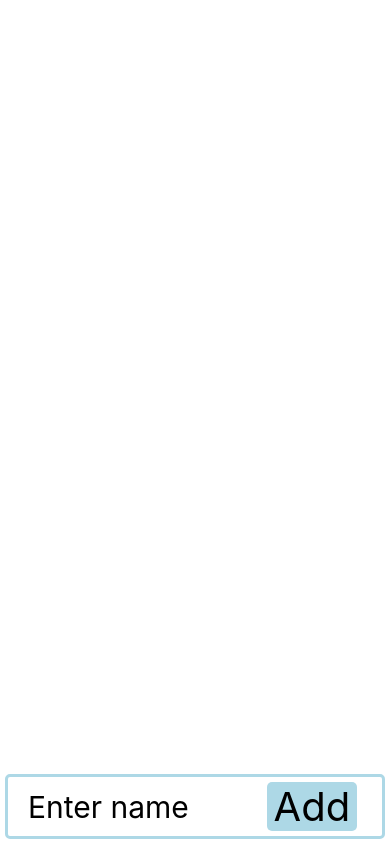
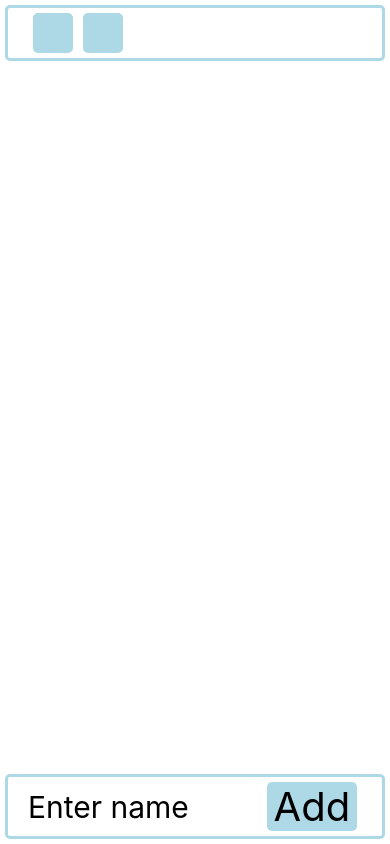
Before and after one commit to joakim-ha/countingstuff, a React Native app: screen / in a window 390 px wide. Built offline with nearby package versions, Linux system fonts and the light colour scheme.

Commit message:
Added sorting functionality

```diff
--- a/App.js
+++ b/App.js
@@ -15,6 +15,7 @@ import { SafeAreaView, SafeAreaProvider } from "react-native-safe-area-context";
 
 import { AddRow } from "./components/AddRow";
 import { CountableRow } from "./components/CountableRow";
+import { SortingRow } from "./components/StortingRow";
 import { loadCountables, saveCountables } from "./storage/CountableStorage";
 
 export default function App() {
@@ -93,6 +94,18 @@ export default function App() {
     }
   };
 
+  const sortAlpha = () => {
+    const sortedCountables = [...countables].sort((a, b) =>
+      a.name.localeCompare(b.name),
+    );
+    setCountables(sortedCountables);
+  };
+
+  const sortCount = () => {
+    const sortedCountables = [...countables].sort((a, b) => b.count - a.count);
+    setCountables(sortedCountables);
+  };
+
   // https://medium.com/@nickyang0501/keyboardavoidingview-not-working-properly-c413c0a200d4
 
   return (
@@ -102,6 +115,8 @@ export default function App() {
     >
       <SafeAreaProvider>
         <SafeAreaView style={styles.container}>
+          <SortingRow sortAlpha={sortAlpha} sortCount={sortCount} />
+
           <ScrollView>
             {countables.map((countable, index) => (
               <CountableRow
--- /dev/null
+++ b/components/StortingRow.js
@@ -0,0 +1,23 @@
+import { View } from "react-native";
+
+import { CountableButton } from "./CountableButton";
+import { CommonStyles } from "../styles/CommonStyles";
+
+export const SortingRow = ({ sortAlpha, sortCount }) => (
+  <View alignItems="center">
+    <View style={CommonStyles.row}>
+      <CountableButton
+        submit={() => {
+          sortAlpha();
+        }}
+        imageSource={require("C:/Users/itlab/Desktop/mobilaAplcationer/uppgift1/countingstuff/images/alpha.png")}
+      />
+      <CountableButton
+        submit={() => {
+          sortCount();
+        }}
+        imageSource={require("C:/Users/itlab/Desktop/mobilaAplcationer/uppgift1/countingstuff/images/num.png")}
+      />
+    </View>
+  </View>
+);
```
Also changed, not shown: images/alpha.png (added), images/num.png (added).
